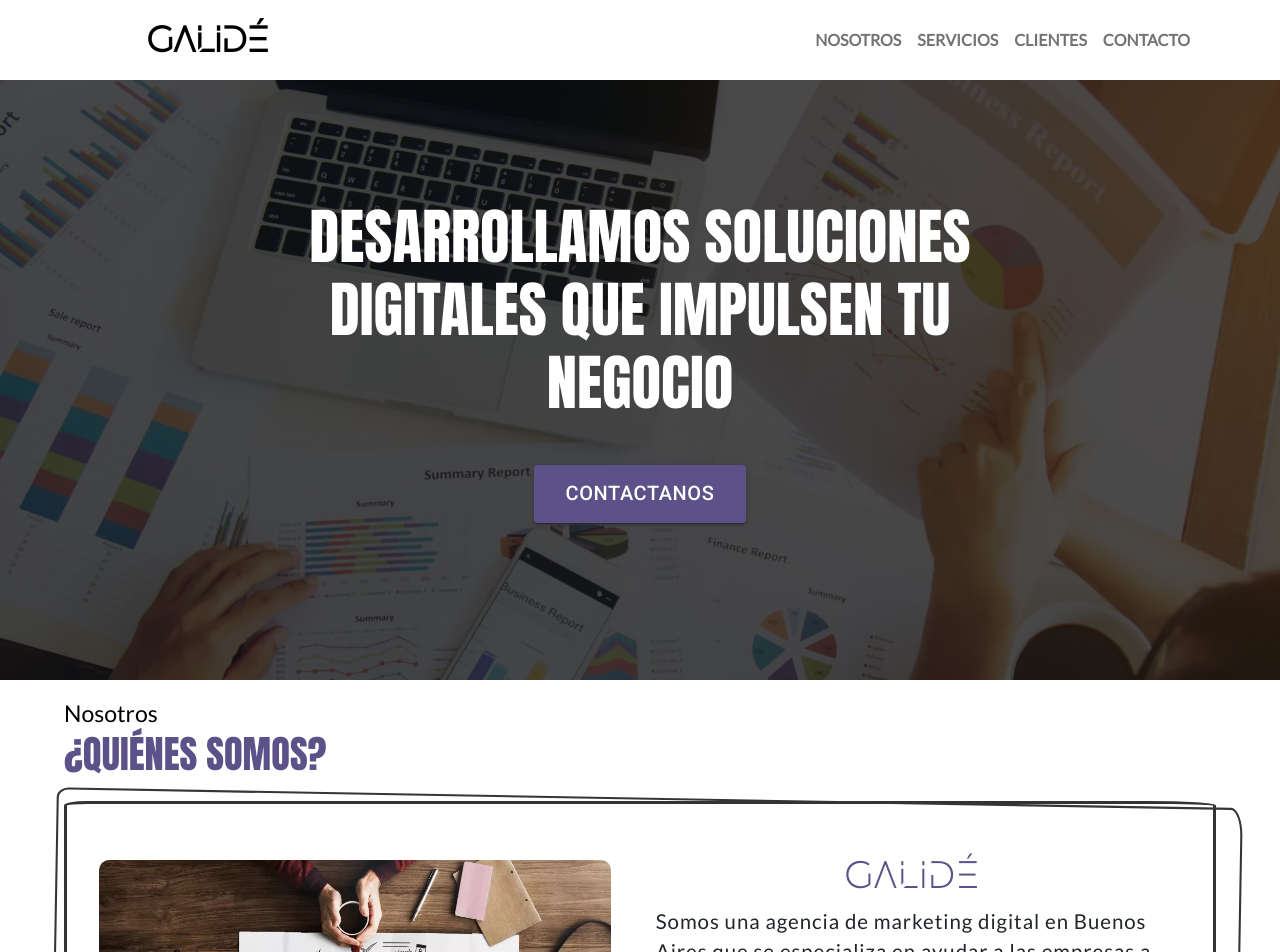
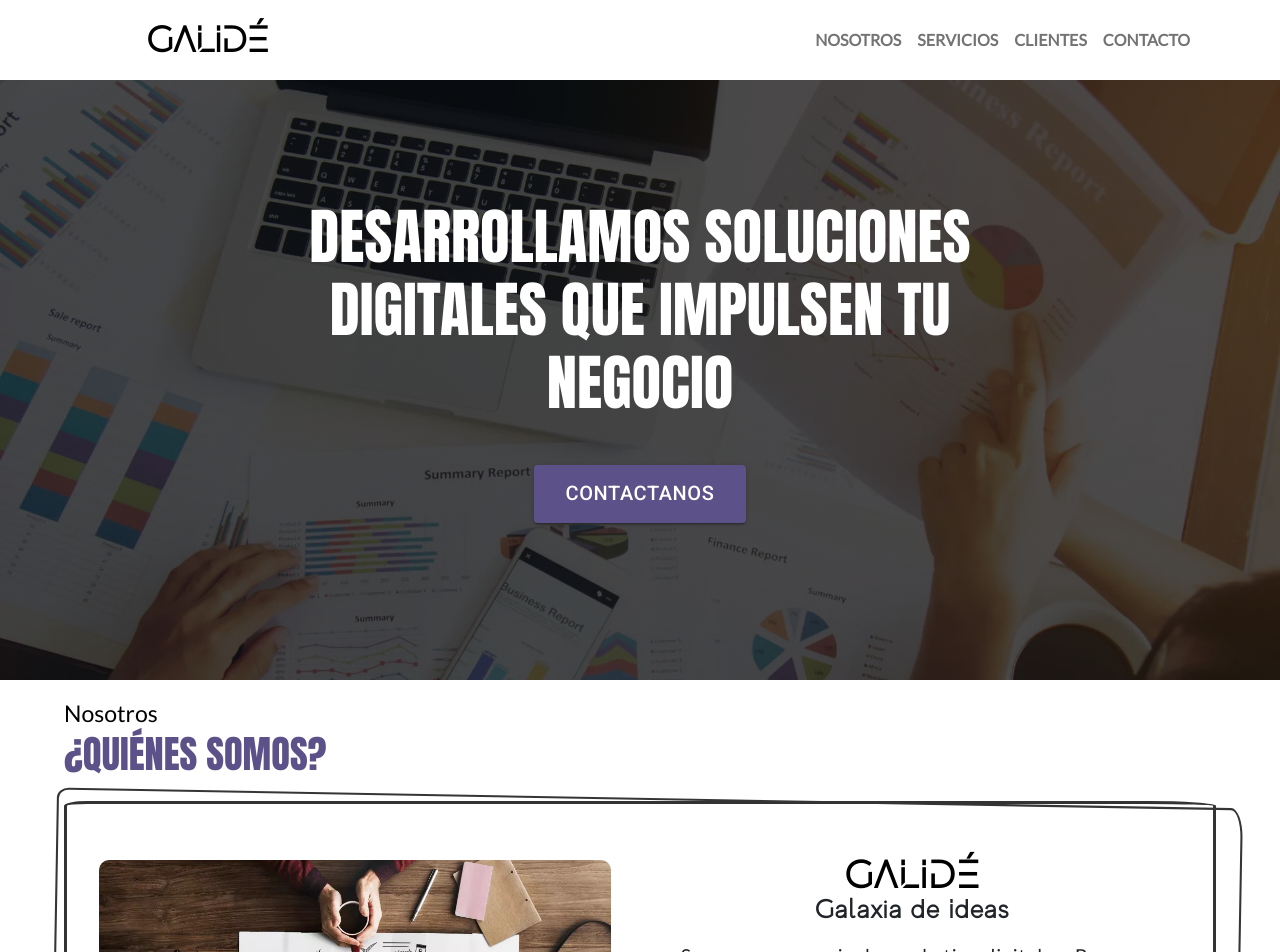
Before and after one commit to octaviofitz/galide, a React (Create React App) app: page / in a window 1280 px wide. Shown: the top 952 px of the page. Built offline with nearby package versions, Linux system fonts and the light colour scheme.

Commit message:
fix titles

```diff
--- a/src/Components/Contacto/Contacto.js
+++ b/src/Components/Contacto/Contacto.js
@@ -57,10 +57,10 @@ const [botonMensaje, setBotonMensaje]= useState(false)
 //SweetAlert
 const mostrarAlerta=()=> {
   Swal.fire({
-    title: "¡Su mensaje ha sido enviado con éxito!",
+    title: "¡Tu mensaje ha sido enviado con éxito!",
     text: "En breve nos pondremos en contacto",
     icon: "success",
-    timer: "10000"
+    timer: "1000000"
   })
 }
 
--- a/src/Components/Contacto/contacto.css
+++ b/src/Components/Contacto/contacto.css
@@ -68,6 +68,12 @@
     opacity: 0.8;
 }
 
+div:where(.swal2-container) button:where(.swal2-styled).swal2-confirm{
+    width: 40vw;
+    background-color: #5c5188;
+    color: #fff;
+}
+
 @media (min-width: 768px){
     .contacto .volanta{
         font-size: 3vw;
@@ -120,6 +126,11 @@
         font-size: 1.2rem;
         width: 20vw;
     }
+
+    div:where(.swal2-container) button:where(.swal2-styled).swal2-confirm{
+        width: 20vw;
+    }
+
 }
 
 @media (min-width: 1440px){
@@ -136,4 +147,8 @@
     .contacto .texto{
         font-size: 1.3rem;
     }
+
+    div:where(.swal2-container) button:where(.swal2-styled).swal2-confirm{
+        width: 12vw;
+    }
 }
--- a/src/Components/Footer/Footer.js
+++ b/src/Components/Footer/Footer.js
@@ -6,7 +6,7 @@ function Footer() {
     return (
         <footer>
             <h6 className='titulo'>Galidé - MKT Digital</h6>
-            <p className='derechos'>© Galidé - Todos los derechos reservados.</p>
+            <p className='derechos'>© <strong>Galidé</strong> - Todos los derechos reservados.</p>
         </footer>
     );
 }
--- a/src/Components/Header/Header.js
+++ b/src/Components/Header/Header.js
@@ -9,7 +9,7 @@ function Header() {
     return (
         <section className='header'>
               <div className='Container'>
-                <h1 className='titulo'>Desarrollamos soluciones digitales que impulsen tu negocio</h1>
+                <h2 className='titulo'>Desarrollamos soluciones digitales que impulsen tu negocio</h2>
                 <Nav.Link href="#contacto" className='links'><Button variant="contained" className='boton'>CONTACTANOS</Button></Nav.Link>
 
                <Link to='contacto'></Link>
--- a/src/Components/Header/header.css
+++ b/src/Components/Header/header.css
@@ -41,7 +41,7 @@
 @media (min-width: 1024px){
     .header .Container .titulo{
         font-size: 3.8rem;
-        padding: 15vh 22vw 3vw;
+        padding: 15vh 21vw 3vw;
     }
 
     .header .Container .boton{
--- a/src/Components/NavBar/NavBar.js
+++ b/src/Components/NavBar/NavBar.js
@@ -3,7 +3,6 @@ import { Link } from 'react-router-dom';
 import Container from 'react-bootstrap/Container';
 import Nav from 'react-bootstrap/Nav';
 import Navbar from 'react-bootstrap/Navbar';
-import NavDropdown from 'react-bootstrap/NavDropdown';
 
 import '../NavBar/navBar.css';
 
--- a/src/Components/Nosotros/Nosotros.js
+++ b/src/Components/Nosotros/Nosotros.js
@@ -14,7 +14,8 @@ function Nosotros() {
                 <img src={process.env.PUBLIC_URL + "/img/nosotros/nosotros.webp"} alt='Nosotros Galidé' className='img' />
             </div>
             <div>
-                <h4 className='subtitulo'>GALIDÉ</h4>
+                <h1 className='subtitulo'>GALIDÉ</h1>
+                <h2 className='galaxia'>Galaxia de Ideas</h2>
                 <p className='texto'>Somos una agencia de marketing digital en Buenos Aires que se especializa en ayudar a las empresas a alcanzar sus objetivos en el entorno digital. Ofrecemos servicios integrales de publicidad, diseño web, SEO y gestión de redes sociales para mejorar la visibilidad y el alcance de las empresas en línea. Además, brindamos protección de marca para preservar la identidad y reputación de las empresas, manteniéndolas seguras de posibles amenazas en el entorno digital en constante cambio.</p>
             </div>
         </div>
--- a/src/Components/Nosotros/nosotros.css
+++ b/src/Components/Nosotros/nosotros.css
@@ -68,15 +68,24 @@
     font-size: 2.5rem;
     margin: 0rem 8vw;
     font-family: 'made sans';
-    font-weight: 400;
+    font-weight: 600;
     text-align: center;
-    color: #5c5188;
+    color: #000;
+}
+
+.nosotros .Container .galaxia{
+    font-family: 'made sans';
+    font-weight: 600;
+    text-align: center;
+    font-size: 1.75rem;
+    margin: 0.15rem auto 1rem;
 }
 
 .nosotros .Container .texto{
     font-size: 1.2rem;
     margin: 0.5rem 5vw 0rem;
     font-family: 'Lato', sans-serif;
+    text-align: center;
 }
 
 @media(min-width: 768px){
@@ -105,6 +114,9 @@
         border-radius: 10px;
     }
 
+    .nosotros .Container .subtitulo{
+        margin: 0.5rem 8vw 0;
+    }
 }
 
 @media (min-width: 1024px){
@@ -139,8 +151,13 @@
         margin-top: 1rem;
     }
 
+    .nosotros .Container .galaxia{
+        margin-top: -0.15rem;
+        font-size: 2vw;
+    }
+
     .nosotros .Container .texto{
-        font-size: 1.6vw;
+        font-size: 1.5vw;
         margin: 0.5rem 3.5vw 1.5rem;
         font-family: 'Lato', sans-serif;
     }
@@ -166,8 +183,8 @@
 }
 
 .nosotros .Container .texto{
-    font-size: 1.4vw;
-   margin-top: 2rem;
+    font-size: 1.3vw;
+   margin-top: 1rem;
 }
 
 .nosotros .Container .subtitulo{
--- a/src/Components/Portfolio/Portfolio.js
+++ b/src/Components/Portfolio/Portfolio.js
@@ -6,7 +6,6 @@ function Portfolio() {
     return (
         <section className='clientes' id='clientes'>
             <p className='volanta'>Portfolio</p>
-            {/* <hr className='linea'></hr> */}
             <h3 className='titulo'>ALGUNOS DE NUESTROS CLIENTES</h3>
 
             <div className='Container'>
--- a/src/Components/Servicios/Servicios.js
+++ b/src/Components/Servicios/Servicios.js
@@ -7,7 +7,6 @@ function Servicios() {
     return (
         <section className='servicios' id='servicios'>
             <p className='volanta'>¿Qué ofrecemos?</p>
-            {/* <hr className='linea'></hr> */}
             <h3 className='titulo'>NUESTROS SERVICIOS</h3>
 
             <div className='Container'>
```
